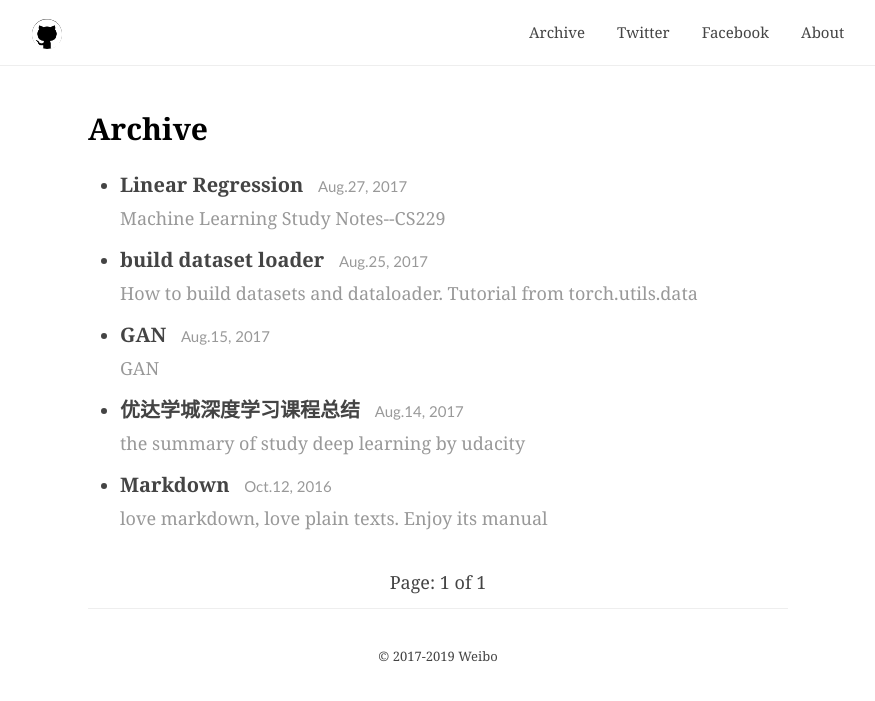
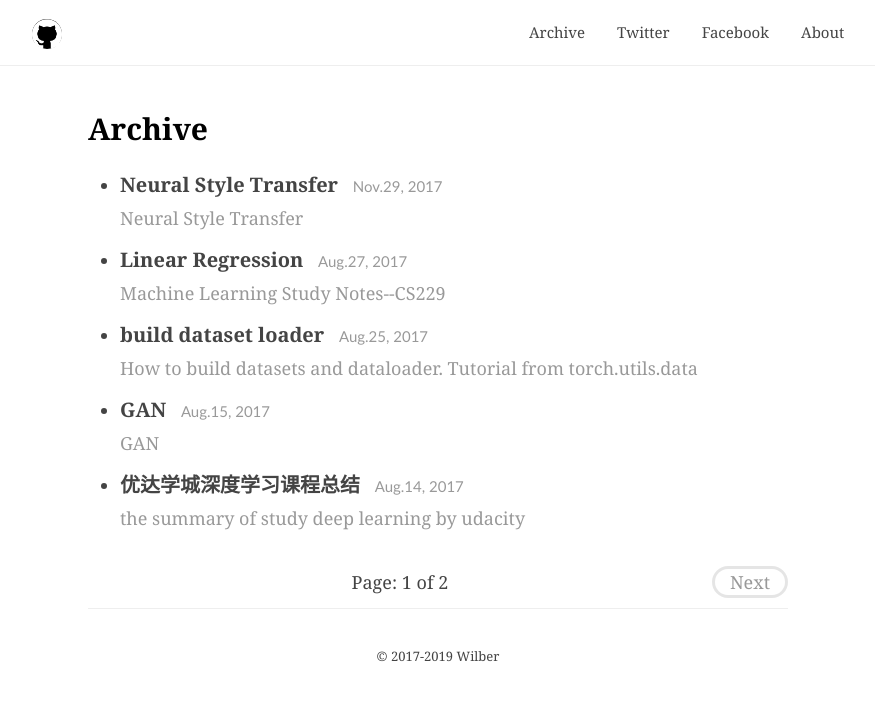
Before and after one commit to jiweibo/jiweibo.github.io, a Jekyll site: the page built from archive/index.html, in a window 1280 px wide. Shown: the top 701 px of the page, without its empty margins (202-1077 px from the left). Built offline with Jekyll 4.4.1, drawn with Linux system fonts in a browser that asks for light colours; the list of posts is cut into pages by our own code; comment, search, counter and statistics services are not loaded; some of the changed lines change nothing that is shown.

Commit message:
Add NST blog

```diff
--- a/_config.yml
+++ b/_config.yml
@@ -8,9 +8,9 @@ about: http://7xof48.com1.z0.glb.clouddn.com/about.jpg
 favicon: /images/avatar.png
 basecss:
 # Theme specific configuration
-title: Weibo
+title: Wilber
 description: >
-  Hi there, My name is Weibo
+  Hi there, My name is Wilber
 
 # Contact and social media links
 twitter_username: jiweibo
@@ -29,7 +29,7 @@ kramdown:
 enable_comment: false
 # disqus_account: songroger
 
-gems: ['jekyll-paginate']
+plugins: ['jekyll-paginate']
 # Pagination
 paginate: 5
 paginate_path: /archive/page:num
--- /dev/null
+++ b/_posts/2017-11-29-Neural-Style-Transfer.markdown
@@ -0,0 +1,165 @@
+---
+layout: post
+title:  "Neural Style Transfer"
+date:   2017-11-29 17:20:00 +0800
+categories: Deep Learning
+location: Harbin,China
+description: Neural Style Transfer
+---
+---
+
+# 风格转移
+
+这几天看了一篇风格转移的论文，这里大致介绍下论文的内容，并且推到下论文中出现的公式。
+
+![NST1.png](../images/NST1.png)
+
+# 基本思想
+
+有两张图片，我们关注一张图片的内容(Content)记为C，一张图片的风格(Style)记为S，想要生成一张图片包含C的内容和S的风格，记为G。
+
+那么如何获取图片的C和S那？论文使用训练好的VGG net解决这一问题。
+
+文中使用VGG net的中间层来表示C：对于一张input_image，中间某一输出层shape为$height\times width \times channel$，将其reshape成$(channel \times (height * width))$。这样便得到了C，简单的理解是使用训练好的VGG net对图片进行再编码。为公式推导方便我们记为$F_{N \times M}$，N为特征图的数量，M为特征图的大小。
+
+对于S的表示略微复杂：在VGG net的某一层，得到了该层的feature maps，计算这些feature maps的特征相关性feature correlations，就可以得到这一层的“风格表示”，最终的S是多个层的“风格表示”的线性组合。
+
+怎么计算feature correlations那？文中介绍了使用Gram Matrix的方法。
+
+$$G_{ij}^{l}=\sum_{k}F_{ik}^{l}F_{jk}^{l}$$
+
+从定义可以看出，Gram阵是对称阵，我们公式推导会多次用到这一性质。
+
+# loss定义
+
+论文中定义的Loss是对ContentLoss和StyleLoss进行加权求和。
+
+$$\mathcal{L}_{total}=\alpha\mathcal{L}_{content}+\beta\mathcal{L}_{style}$$
+
+其中$\alpha$和$\beta$是超参数
+
+![NST2.png](../images/NST2.png)
+
+## ContentLoss
+
+为公式推到方便，先来定义几个符号
+
+$\overrightarrow{p}$: 原始图像
+
+$\overrightarrow{x}$: 生成图像
+
+$l$: VGG net的第$l$层
+
+$F^l$: 原始图像在VGG net第$l$层的内容特征表示
+
+$P^l$: 生成图像在VGG net第$l$层的内容特征表示
+
+ContentLoss定义为
+
+$$\mathcal{L}_{content}(\overrightarrow{p}, \overrightarrow{x}, l)=\frac{1}{2}\sum_{i,j}(F^l_{ij}-P^l_{ij})^2$$
+
+误差对$l$层每一激活值的偏导
+
+$$\frac{\partial{\mathcal{L}_{content}}}{\partial{F^l_{ij}}}=\left\{
+    \begin{aligned}
+    &(F^l-P^l)_{ij} \qquad &if \ F^l_{ij}>0\\
+    &0                     &if \ F^l_{ij}<0
+    \end{aligned}
+    \right.
+$$
+
+这一步偏导好求，就是当$F^l_{ij}<0$时偏导是0，文中没有做解释
+
+## StyleLoss
+
+$\overrightarrow{a}$: 原始图像
+
+$\overrightarrow{x}$: 生成图像
+
+$l$: VGG net的第$l$层
+
+$A^l$: 原始图像在VGG net第$l$层的风格特征表示
+
+$G^l$: 生成图像在VGG net第$l$层的风格特征表示
+
+第$l$层的StyleLoss定义为
+
+$$E_l=\frac{1}{4N_l^2M^2_l}\sum_{i,j}{(G^l_{ij}-A^l_{ij})^2}$$
+
+TotalStyleLoss定义为
+
+$$\mathcal{L}_{style}(\overrightarrow{a},\overrightarrow{x})=\sum_{l=0}^{L}w_lE_l$$
+
+误差对$l$层每一激活值的偏导
+
+$$\frac{\partial{E_l}}{\partial{F^l_{ij}}}=\left\{
+    \begin{aligned}
+    &\frac{1}{N^2_l M^2_l}((F^l)^T(G^l-A^l))_{ji} &if \ F^l_{ij}>0\\
+    &0                     &if \ F^l_{ij}<0
+    \end{aligned}
+    \right.
+$$
+
+接下来是推导过程
+
+$$\frac{\partial{E_l}}{\partial{F^l_{ij}}}=\frac{\partial{E_l}}{\partial{G^l}} \frac{\partial{G^l}}{\partial{F^l_{ij}}}=\sum_{m,n}^N\frac{\partial{E_l}}{\partial{G^l_{mn}}} \frac{\partial{G^l_{mn}}}{\partial{F^l_{ij}}}$$
+
+考虑这个式子$\frac{\partial{G^l_{mn}}}{\partial{F^l_{ij}}}$
+
+当$m\neq i,n\neq i$时，上式为0
+
+当$m=i,n\neq i$时，上式为$F_{nj}$
+
+当$m\neq i,n=i$时，上式为$F_{mj}$
+
+当$m=i,n=i$时，上式为$F_{ij}$
+
+$$\therefore \sum_{m,n}^N\frac{\partial{E_l}}{\partial{G^l_{mn}}} \frac{\partial{G^l_{mn}}}{\partial{F^l_{ij}}}= \sum_{n,n\neq i}^N{\frac{\partial{E_l}}{\partial{G^l_{in}}}F_{nj}} + \sum_{m,m\neq i}^N{\frac{\partial{E_l}}{\partial{G^l_{mi}}}F_{mj}} + 2\frac{\partial{E_l}}{\partial{G^l_{ii}}}F_{ij}$$
+
+又
+
+$$\because \sum_{n,n\neq i}^N{\frac{\partial{E_l}}{\partial{G^l_{in}}}F_{nj}} + \frac{\partial{E_l}}{\partial{G^l_{ii}}}F_{ij} = 2[(G_{i1}-A_{i1})F_{1j} + (G_{i2}-A_{i2})F_{2j} + \cdots+ (G_{iN}-A_{iN})F_{Nj}]$$
+
+$$\because \sum_{m,m\neq i}^N{\frac{\partial{E_l}}{\partial{G^l_{mi}}}F_{mj}} + \frac{\partial{E_l}}{\partial{G^l_{ii}}}F_{ij} = 2[(G_{1i}-A_{1i})F_{1j} + (G_{2i}-A_{2i})F_{2j} + \cdots+ (G_{Ni}-A_{Ni})F_{Nj}]$$
+
+利用Gram矩阵的对称性得
+
+$$\sum_{n,n\neq i}^N{\frac{\partial{E_l}}{\partial{G^l_{in}}}F_{nj}}+ \frac{\partial{E_l}}{\partial{G^l_{ii}}}F_{ij}=\sum_{m,m\neq i}^N{\frac{\partial{E_l}}{\partial{G^l_{mi}}}F_{mj}}+ \frac{\partial{E_l}}{\partial{G^l_{ii}}}F_{ij}$$
+
+$$\therefore \frac{\partial{E_l}}{\partial{F^l_{ij}}}=\frac{1}{N^2_lM^2_l} \sum_k^N{(G^l-A^l)_{ik}F^l_{kj}}=\frac{1}{N^2_lM^2_l}((G^l-A^l)F^l)_{ij}=\frac{1}{N^2_lM^2_l} ((F^l)^T(G^l-A^l))_{ji}$$
+
+
+# 论文实现
+
+[**<u>link</u>**](https://github.com/jiweibo/Neural-Style-Transfer)
+
+<div align='center'>
+<table>
+    <tr>
+        <th>Content</th>
+        <th>Style</th>
+        <th>Generate</th>
+    </tr>
+    <tr>
+        <td><img src='images/dancing.jpg' height="185px"></td>
+        <td><img src='images/starry_night.jpg' height="185px"></td>
+        <td><img src='images/starry_img.jpg' height="185px"></td>
+    </tr>
+    <tr>
+        <td><img src='images/Dipping-Sun.jpg' height="185px"></td>
+        <td><img src='images/picasso.jpg' height="185px"></td>
+        <td><img src='images/picassoDipping-Sun.jpg' height="185px"></td>
+    </tr>
+    <tr>
+        <td><img src='images/winter-wolf.jpg' height="185px"></td>
+        <td><img src='images/the_shipwreck_of_the_minotaur.jpg' height="185px"></td>
+        <td><img src='images/the_shipwreck_of_the_minotaur-winter_wolf.jpg' height="185px"></td>
+    </tr>
+  </table>
+</div>
+
+# Acknowledgement
+
+[Image Style Transfer Using Convolutional Neural Networks](https://www.cv-foundation.org/openaccess/content_cvpr_2016/papers/Gatys_Image_Style_Transfer_CVPR_2016_paper.pdf) by Gatys et al. CVPR 2016
+
+[Neural Transfer with PyTorch](http://pytorch.org/tutorials/advanced/neural_style_tutorial.html)
```
Also changed, not shown: images/Dipping-Sun.jpg (added), images/NST1.png (added), images/NST2.png (added), images/dancing.jpg (added), images/picasso.jpg (added), images/picassoDipping-Sun.jpg (added), images/starry_img.jpg (added), images/starry_night.jpg (added), images/the_shipwreck_of_the_minotaur-winter_wolf.jpg (added), images/the_shipwreck_of_the_minotaur.jpg (added), images/winter-wolf.jpg (added).
